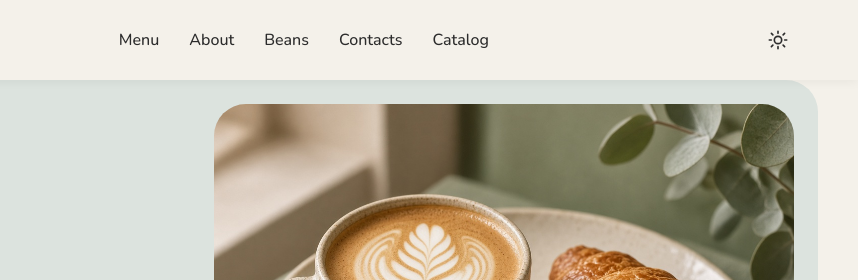
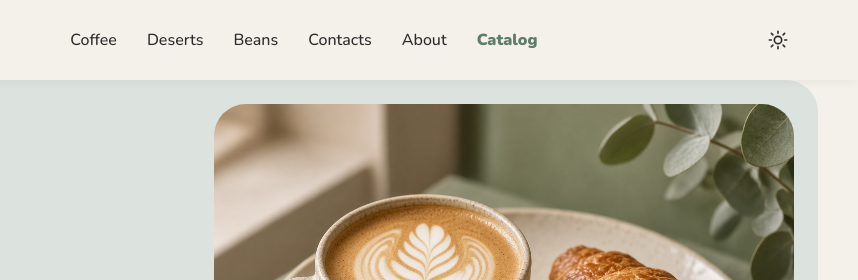
Before and after one commit to theFoxTale/rsschool-landing-page, a plain HTML site: page index.html in a window 1280 px wide. Shown: the top 280 px of the page, 422-1280 px from the left. Drawn offline with Linux system fonts and the light colour scheme.

Commit message:
fix: correct nav block sections

```diff
--- a/css/style.css
+++ b/css/style.css
@@ -157,6 +157,11 @@ button {
 .nav__link:hover,
 .nav__link--current {
     color: var(--color-link-hover);
+}
+
+.nav__link_accent {
+    color: var(--color-panel);
+    font-weight: 900;
 }
 
 /* Действия */
--- a/index.html
+++ b/index.html
@@ -43,11 +43,12 @@
         <!-- Навигация (на десктопе) -->
         <nav class="header__nav">
             <ul class="nav__list">
-                <li class="nav__item"><a href="#coffee_section" class="nav__link">Menu</a></li>
-                <li class="nav__item"><a href="#about_section" class="nav__link">About</a></li>
+                <li class="nav__item"><a href="#coffee_section" class="nav__link">Coffee</a></li>
+                <li class="nav__item"><a href="#deserts_section" class="nav__link">Deserts</a></li>
                 <li class="nav__item"><a href="#beans_section" class="nav__link">Beans</a></li>
                 <li class="nav__item"><a href="#contacts_section" class="nav__link">Contacts</a></li>
-                <li class="nav__item"><a href="catalog.html" class="nav__link">Catalog</a></li>
+                <li class="nav__item"><a href="#about_section" class="nav__link">About</a></li>
+                <li class="nav__item"><a href="catalog.html" class="nav__link nav__link_accent">Catalog</a></li>
             </ul>
         </nav>
 
```
